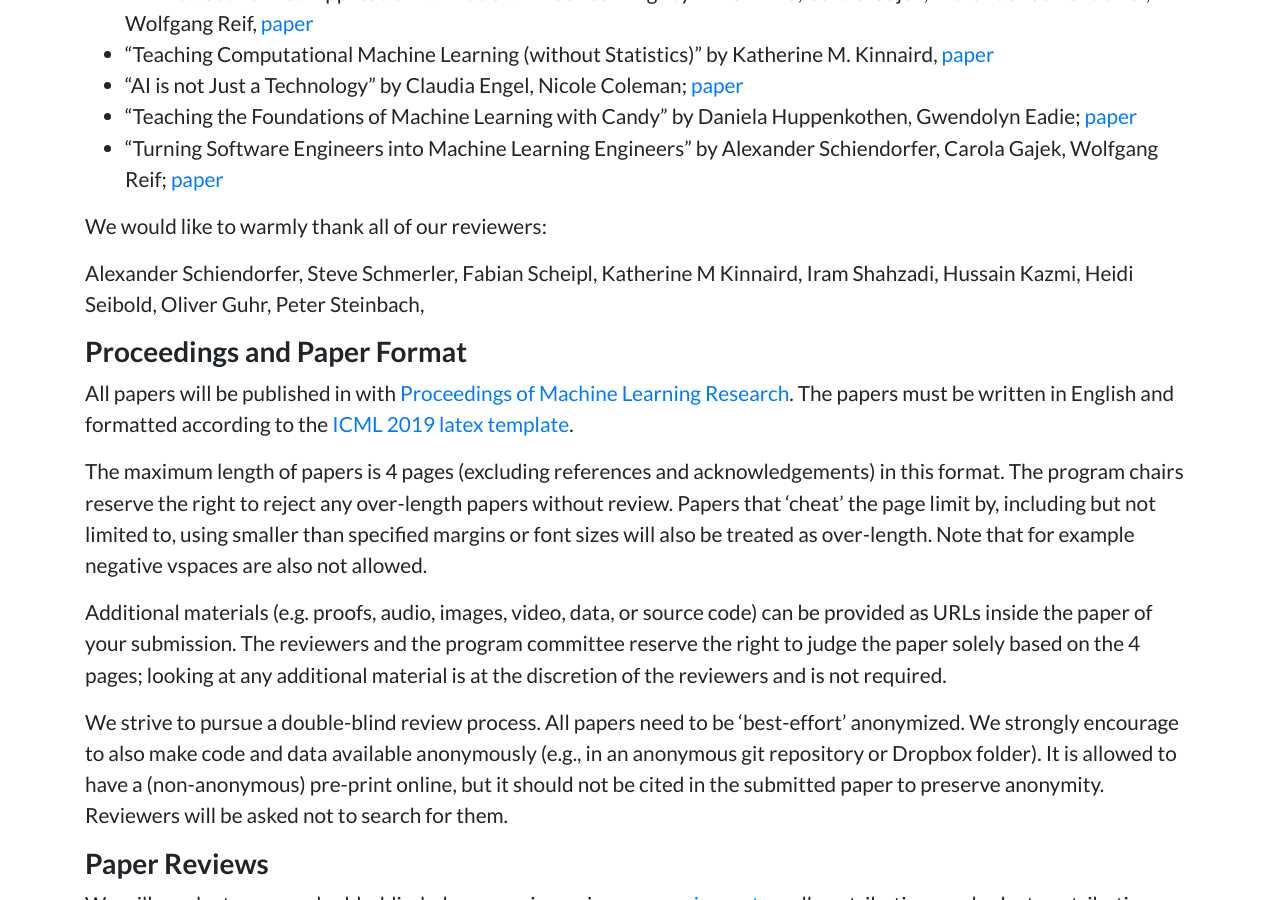
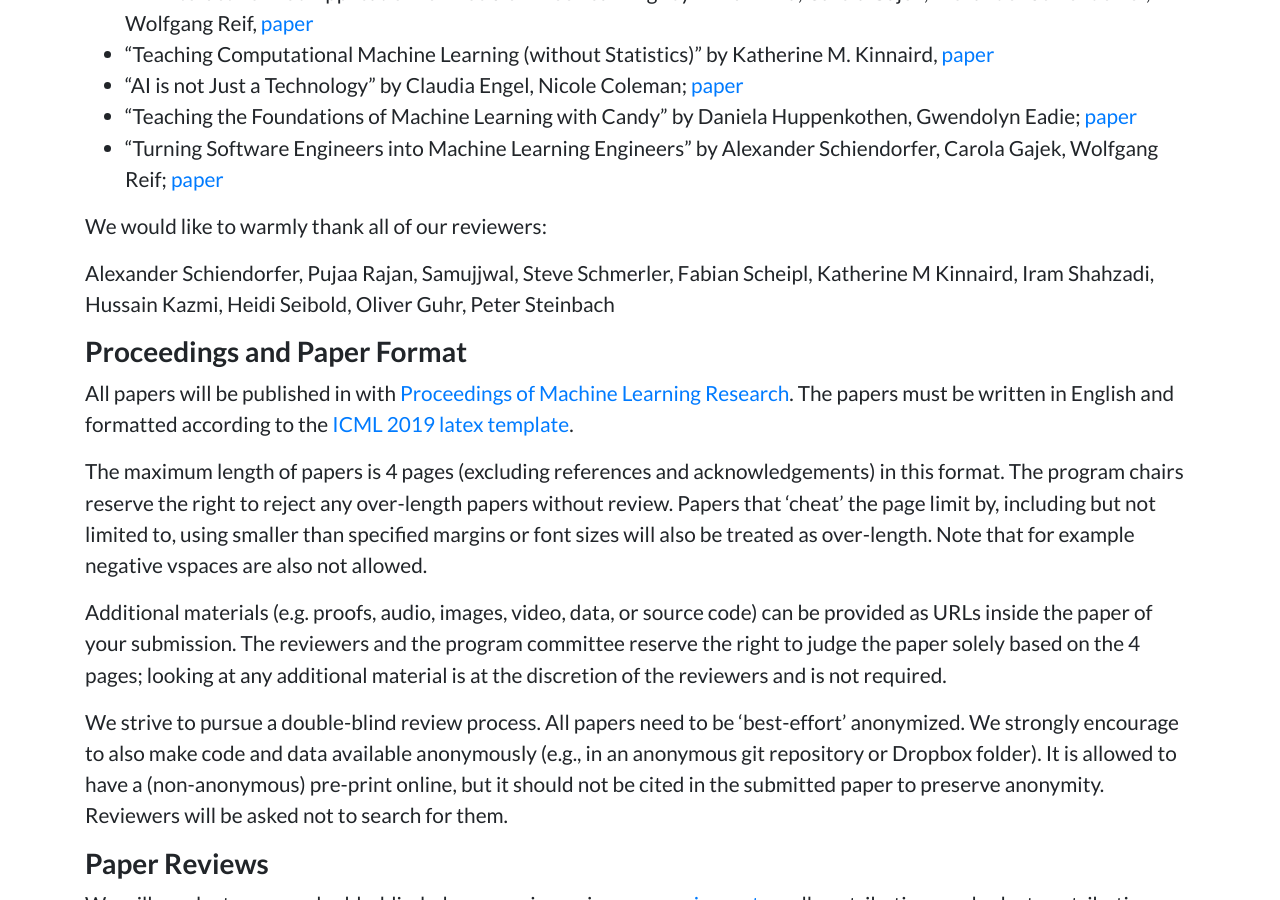
Before and after one commit to teaching-ml/2020, a Jekyll site: the page built from index.md, in a window 1280 px wide and 900 px high, scrolled down 4319 px. Built offline with Jekyll 4.4.1, drawn with Linux system fonts in a browser that asks for light colours.

Commit message:
added two missing names

```diff
--- a/index.md
+++ b/index.md
@@ -104,7 +104,7 @@ The central activity of the workshop will be twofold:
 
 We would like to warmly thank all of our reviewers:
 
-Alexander Schiendorfer, Steve Schmerler, Fabian Scheipl, Katherine M Kinnaird, Iram Shahzadi, Hussain Kazmi, Heidi Seibold, Oliver Guhr, Peter Steinbach,
+Alexander Schiendorfer, Pujaa Rajan, Samujjwal, Steve Schmerler, Fabian Scheipl, Katherine M Kinnaird, Iram Shahzadi, Hussain Kazmi, Heidi Seibold, Oliver Guhr, Peter Steinbach
 
 ### Proceedings and Paper Format
 
```
